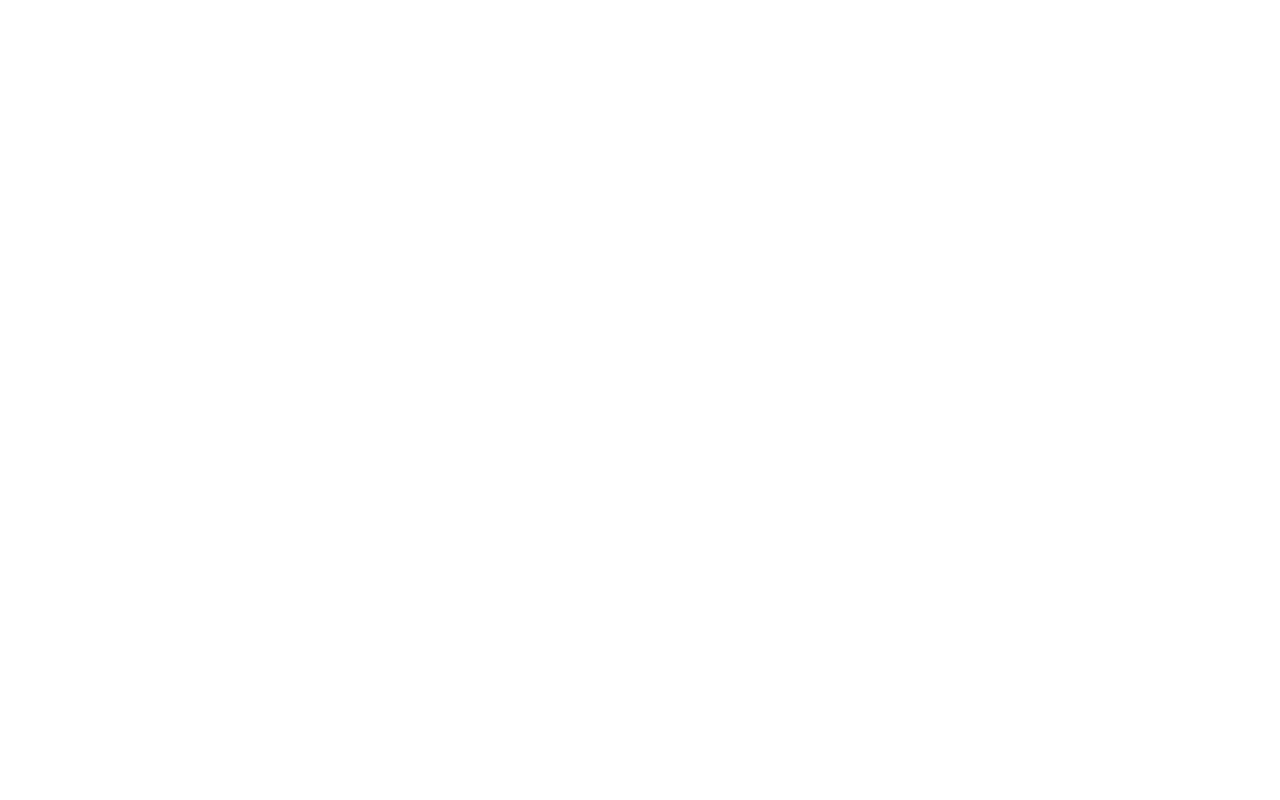
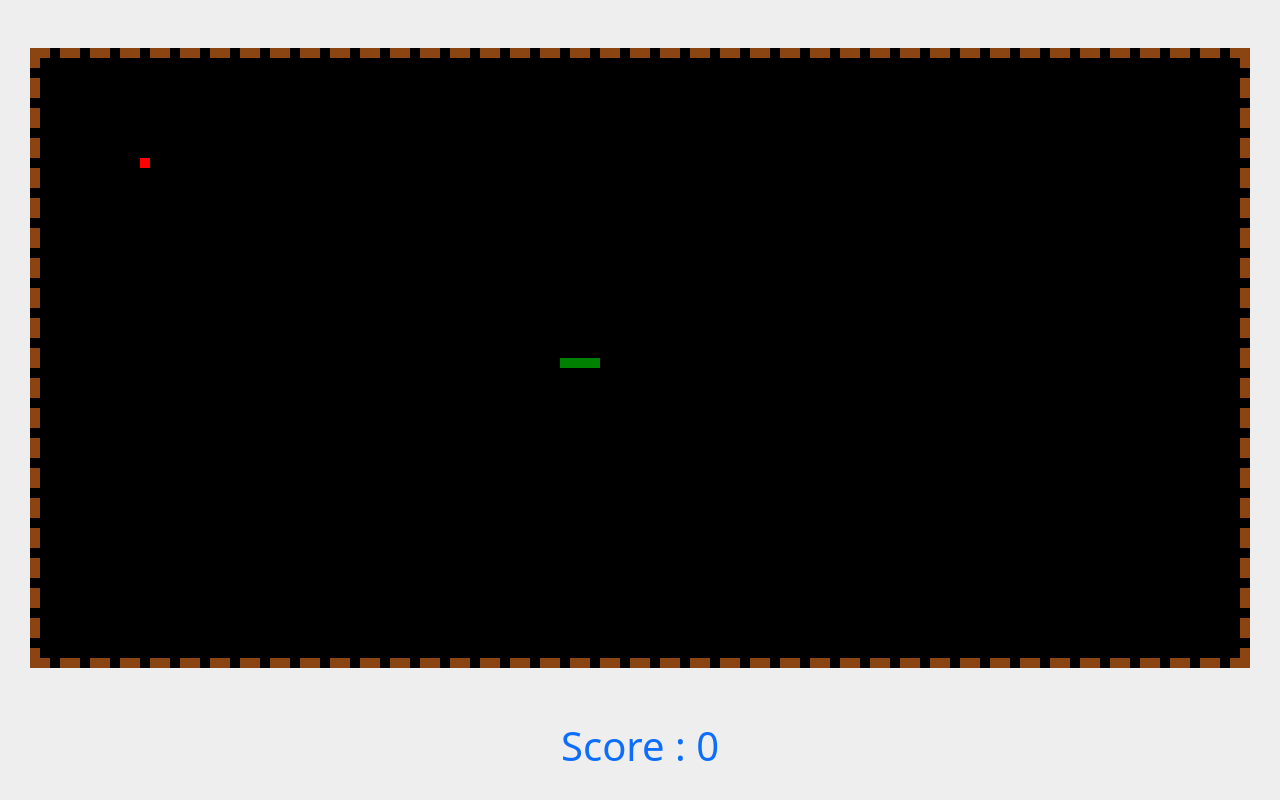
Before and after one commit to InServeOfGod/j-snake, a website: page index.html in a window 1280 px wide. Drawn offline with nearby package versions, Linux system fonts and the light colour scheme.

Commit message:
snake can move freely now

```diff
--- a/index.html
+++ b/index.html
@@ -12,9 +12,12 @@
     <title>J-Snake</title>
 </head>
 <body>
-
-
-
+    <div class="mt-5 p-0 text-center">
+        <canvas id="canvas" width="1200" height="600" class="bg-black"></canvas>
+        <h1 class="text-center mt-5 text-primary">
+            Score : <span id="status">0</span>
+        </h1>
+    </div>
 
     <script src="node_modules/bootstrap/dist/js/bootstrap.bundle.min.js"></script>
     <script src="node_modules/jquery/dist/jquery.min.js"></script>
--- a/script.js
+++ b/script.js
@@ -1,5 +1,163 @@
 "use strict"
 
+// key variables
+
+const left = 37
+const up = 38
+const right = 39
+const down = 40
+
+let pressed_key = right
+
+// snake variables
+
+const canvas = $('#canvas')[0]
+const ctx = canvas.getContext('2d')
+const scoreSpan = $('#status')
+
+// game variables
+
+let block_size = 10
+let snake_size = 0
+let score = 0
+let time = 100
+let timeForFood = time * 10
+let food_time = timeForFood
+let snake_width = block_size
+let snake_height = block_size
+
+const canvas_width = $(canvas).attr('width')
+const canvas_height = $(canvas).attr('height')
+
+const snake = [
+    {x: 50, y: canvas_height / 2, oldX: 50, oldY: canvas_height/2},
+    {x: 60, y: canvas_height / 2, oldX: 60, oldY: canvas_height/2},
+    {x: 70, y: canvas_height / 2, oldX: 70, oldY: canvas_height/2},
+    {x: 80, y: canvas_height / 2, oldX: 80, oldY: canvas_height/2},
+]
+
+const food = {x: 100, y: 100, eaten: false}
+
+// snake functions
+
+function spawnFood() {
+    ctx.fillStyle = "red"
+    ctx.fillRect(food.x, food.y, block_size, block_size)
+    console.log(food.x, food.y)
+}
+
+function update() {
+    snake_size = snake.length
+
+    $(snake).each((index, value) => {
+        // update old position of snake
+
+        snake[index].oldX = value.x
+        snake[index].oldY = value.y
+
+        // fill and log it
+
+        ctx.fillStyle = "green"
+        ctx.fillRect(value.x, value.y, snake_width, snake_height)
+
+        // eat the food with head
+
+        if (index === 0) {
+            if (eat(value.x, value.y)) {
+                score++
+                scoreSpan.text(score)
+            }
+        }
+
+        console.log(value.x, value.y, snake_size, score)
+    })
+}
+
+function eat(x, y) {
+    return food.x === x && food.y === y
+}
+
+function move() {
+    $(snake).each((index, value) => {
+        // if this is the head of the snake
+
+        if (index === 0) {
+            switch (pressed_key) {
+                case left:
+                    snake[index].x = value.x - block_size
+                    break
+
+                case up:
+                    snake[index].y = value.y - block_size
+                    break
+
+                case down:
+                    snake[index].y = value.y + block_size
+                    break
+
+                case right:
+                    snake[index].x = value.x + block_size
+                    break
+
+                default:
+                    console.log("Unknown Key!")
+            }
+        } else {
+            snake[index].x = snake[index - 1].oldX
+            snake[index].y = snake[index - 1].oldY
+        }
+    })
+}
+
+function clear() {
+    ctx.clearRect(0, 0, canvas.width, canvas.height)
+}
+
+function loop() {
+    move()
+    clear()
+    spawnFood()
+    update()
+}
+
+function check(temp_key) {
+    let key;
+
+    switch (temp_key) {
+        case down:
+            key = (pressed_key !== up) ? temp_key : pressed_key
+            break
+
+        case up:
+            key = (pressed_key !== down) ? temp_key : pressed_key
+            break
+
+        case left:
+            key = (pressed_key !== right) ? temp_key : pressed_key
+            break
+
+        case right:
+            key = (pressed_key !== left) ? temp_key : pressed_key
+            break
+
+        default:
+            key = pressed_key
+    }
+
+    return key
+}
+
+// event handlers
+
 $(document).ready(() => {
+    // game loop
 
+    setInterval(loop, time)
+
+
+    $(document).keydown((event) => {
+        event.preventDefault()
+
+        pressed_key = check(event.which)
+    })
 })
--- a/style.css
+++ b/style.css
@@ -1 +1,37 @@
 @charset "UTF-8";
+
+/*
+    variables
+*/
+
+:root {
+
+}
+
+/*
+    tag selectors
+*/
+
+body {
+    background: #eee;
+}
+
+/*
+    id selectors
+*/
+
+#status {
+
+}
+
+#canvas {
+    border: 10px dashed #8B4513;
+}
+
+/*
+    class selectors
+*/
+
+/*
+    responsive area
+*/
```
